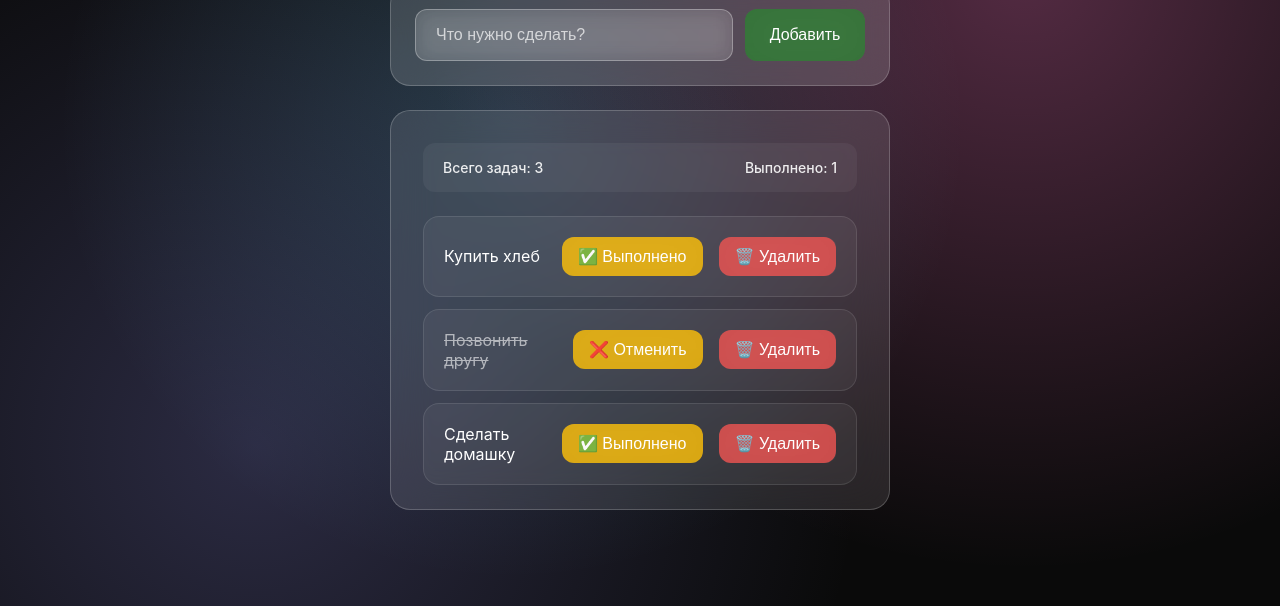
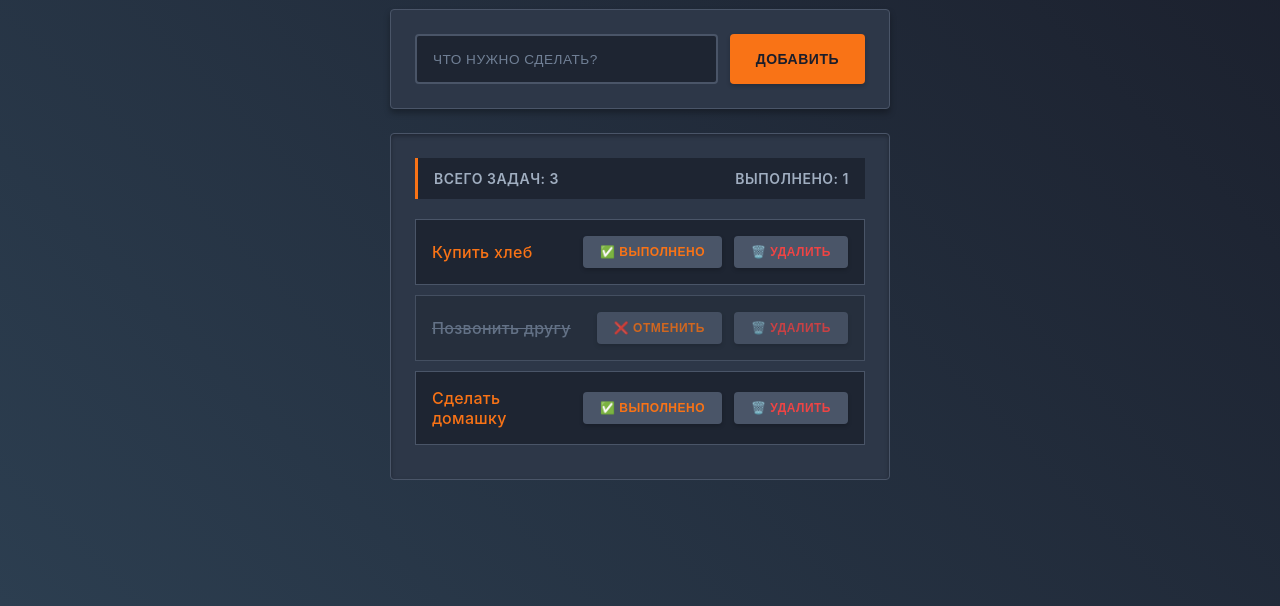
Before and after one commit to Reznikovv/to-do-list, a website built with Vite: page index.html in a window 1280 px wide. Shown: the part 194-800 px from the top of the page. Built offline with nearby package versions, Linux system fonts and the light colour scheme.

Commit message:
third commit

```diff
--- a/src/style.css
+++ b/src/style.css
@@ -5,19 +5,19 @@
 }
 
 body {
-    font-family: -apple-system, BlinkMacSystemFont, 'Segoe UI', sans-serif;
+    font-family: 'Inter', 'Helvetica Neue', -apple-system, BlinkMacSystemFont, sans-serif;
     min-height: 100vh;
-    background: #0a0a0a;
+    background: #1a1e2b;
     background-image:
-        radial-gradient(circle at 20% 80%, rgba(120, 119, 198, 0.3) 0%, transparent 50%),
-        radial-gradient(circle at 80% 20%, rgba(255, 119, 198, 0.3) 0%, transparent 50%),
-        radial-gradient(circle at 40% 40%, rgba(120, 219, 255, 0.2) 0%, transparent 50%);
+        linear-gradient(45deg, #2c3e50 0%, #1a1e2b 100%),
+        repeating-linear-gradient(45deg, rgba(255,255,255,0.02) 0px, rgba(255,255,255,0.02) 2px, transparent 2px, transparent 6px);
     padding: 20px;
     margin: 0;
     display: flex;
     align-items: center;
     justify-content: center;
     overflow: hidden;
+    color: #e9ecef;
 }
 
 .app {
@@ -30,171 +30,242 @@ body {
 }
 
 .header {
-    text-align: center;
+    text-align: left;
     flex-shrink: 0;
+    border-left: 4px solid #f97316;
+    padding-left: 16px;
 }
 
 h1 {
-    color: white;
+    color: #f97316;
     font-size: 2.5rem;
-    font-weight: 300;
-    margin-bottom: 8px;
+    font-weight: 700;
+    margin-bottom: 4px;
+    letter-spacing: -0.5px;
+    text-transform: uppercase;
+    text-shadow: 2px 2px 4px rgba(0,0,0,0.3);
+}
+
+.subtitle {
+    color: #a0aec0;
+    font-size: 0.9rem;
+    font-weight: 400;
+    letter-spacing: 0.5px;
 }
 
 .add-form {
-    background: rgba(255, 255, 255, 0.15);
-    backdrop-filter: blur(20px);
-    border: 1px solid rgba(255, 255, 255, 0.2);
-    border-radius: 20px;
+    background: #2d3748;
+    border: 1px solid #4a5568;
+    border-radius: 4px;
     padding: 24px;
     display: flex;
     gap: 12px;
     flex-shrink: 0;
+    box-shadow: 0 4px 6px rgba(0,0,0,0.3);
 }
 
 input[type="text"] {
     flex: 1;
-    padding: 16px 20px;
-    border: 1px solid rgba(255, 255, 255, 0.3);
-    border-radius: 12px;
-    background: rgba(255, 255, 255, 0.1);
-    color: white;
+    padding: 14px 16px;
+    border: 2px solid #4a5568;
+    border-radius: 4px;
+    background: #1e2532;
+    color: #f97316;
     font-size: 16px;
-    backdrop-filter: blur(10px);
+    font-weight: 500;
+    transition: all 0.2s ease;
 }
 
 input[type="text"]::placeholder {
-    color: rgba(255, 255, 255, 0.7);
+    color: #718096;
+    font-weight: 400;
+    text-transform: uppercase;
+    font-size: 0.85rem;
+    letter-spacing: 0.5px;
 }
 
 input[type="text"]:focus {
     outline: none;
-    border-color: rgba(255, 255, 255, 0.5);
-    background: rgba(255, 255, 255, 0.2);
+    border-color: #f97316;
+    background: #252e3b;
 }
 
 button {
-    padding: 16px 24px;
+    padding: 14px 24px;
     border: none;
-    border-radius: 12px;
-    font-size: 16px;
-    font-weight: 500;
+    border-radius: 4px;
+    font-size: 14px;
+    font-weight: 600;
     cursor: pointer;
-    transition: all 0.3s ease;
-    backdrop-filter: blur(20px);
+    transition: all 0.2s ease;
+    text-transform: uppercase;
+    letter-spacing: 0.5px;
+    box-shadow: 0 2px 4px rgba(0,0,0,0.2);
 }
 
 .btn-add {
-    background: rgba(46, 125, 50, 0.8);
-    color: white;
+    background: #f97316;
+    color: #1a1e2b;
     min-width: 120px;
+    border: 2px solid transparent;
 }
 
 .btn-add:hover {
-    background: rgba(46, 125, 50, 1);
+    background: transparent;
+    border-color: #f97316;
+    color: #f97316;
     transform: translateY(-2px);
+    box-shadow: 0 4px 12px rgba(249, 115, 22, 0.3);
 }
 
 .tasks-container {
-    background: rgba(255, 255, 255, 0.1);
-    backdrop-filter: blur(20px);
-    border: 1px solid rgba(255, 255, 255, 0.2);
-    border-radius: 20px;
-    padding: 32px;
+    background: #2d3748;
+    border: 1px solid #4a5568;
+    border-radius: 4px;
+    padding: 24px;
     flex: 1;
     min-height: 200px;
     max-height: 400px;
     overflow-y: auto;
     scrollbar-width: thin;
-    scrollbar-color: rgba(255,255,255,0.3) transparent;
+    scrollbar-color: #f97316 #1e2532;
+    box-shadow: inset 0 2px 4px rgba(0,0,0,0.3);
 }
 
 .counter {
     display: flex;
     justify-content: space-between;
-    margin-bottom: 24px;
-    padding: 16px 20px;
-    background: rgba(255, 255, 255, 0.05);
-    border-radius: 12px;
-    color: rgba(255, 255, 255, 0.9);
+    margin-bottom: 20px;
+    padding: 12px 16px;
+    background: #1e2532;
+    border-left: 3px solid #f97316;
+    color: #f97316;
     font-size: 14px;
-    font-weight: 500;
+    font-weight: 600;
+    text-transform: uppercase;
+    letter-spacing: 0.5px;
+}
+
+.counter span {
+    color: #a0aec0;
+}
+
+.counter span strong {
+    color: #f97316;
+    font-size: 1.2rem;
+    margin-left: 4px;
 }
 
 .task {
     display: flex;
     align-items: center;
-    gap: 16px;
-    padding: 20px;
-    background: rgba(255, 255, 255, 0.05);
-    border-radius: 16px;
-    margin-bottom: 12px;
-    transition: all 0.3s ease;
-    border: 1px solid rgba(255, 255, 255, 0.1);
+    gap: 12px;
+    padding: 16px;
+    background: #1e2532;
+    margin-bottom: 10px;
+    transition: all 0.2s ease;
+    border: 1px solid #4a5568;
+    position: relative;
+    overflow: hidden;
+}
+
+.task::before {
+    content: '';
+    position: absolute;
+    left: 0;
+    top: 0;
+    height: 100%;
+    width: 3px;
+    background: #f97316;
+    transform: scaleY(0);
+    transition: transform 0.2s ease;
+}
+
+.task:hover::before {
+    transform: scaleY(1);
 }
 
 .task:hover {
-    background: rgba(255, 255, 255, 0.1);
+    border-color: #f97316;
     transform: translateX(4px);
+    box-shadow: -4px 4px 0 rgba(249, 115, 22, 0.2);
+}
+
+.task.completed {
+    opacity: 0.8;
+    background: #252e3b;
 }
 
 .task.completed .task-text {
     text-decoration: line-through;
-    opacity: 0.6;
+    color: #718096;
 }
 
 .task-text {
     flex: 1;
-    color: white;
+    color: #f97316;
     font-size: 16px;
-    font-weight: 400;
+    font-weight: 500;
+    letter-spacing: 0.3px;
 }
 
 .btn-toggle {
-    background: rgba(255, 193, 7, 0.8);
-    color: white;
-    padding: 10px 16px;
-    min-width: 100px;
+    background: #4a5568;
+    color: #f97316;
+    padding: 8px 16px;
+    min-width: 90px;
+    font-size: 12px;
+    border: 1px solid transparent;
 }
 
 .btn-toggle:hover {
-    background: rgba(255, 193, 7, 1);
+    background: #f97316;
+    color: #1a1e2b;
+    border-color: #f97316;
 }
 
 .btn-delete {
-    background: rgba(239, 83, 80, 0.8);
-    color: white;
-    padding: 10px 16px;
+    background: #4a5568;
+    color: #ef4444;
+    padding: 8px 16px;
+    min-width: 70px;
+    font-size: 12px;
+    border: 1px solid transparent;
 }
 
 .btn-delete:hover {
-    background: rgba(239, 83, 80, 1);
+    background: #ef4444;
+    color: #1a1e2b;
+    border-color: #ef4444;
 }
 
 .empty {
     text-align: center;
-    color: rgba(255, 255, 255, 0.6);
-    font-style: italic;
-    padding: 40px;
+    color: #718096;
+    font-weight: 500;
+    padding: 40px 20px;
+    border: 2px dashed #4a5568;
+    text-transform: uppercase;
+    letter-spacing: 1px;
+    font-size: 0.9rem;
 }
 
 /* Кастомный скроллбар для Webkit */
 .tasks-container::-webkit-scrollbar {
-    width: 6px;
+    width: 8px;
 }
 
 .tasks-container::-webkit-scrollbar-track {
-    background: rgba(255,255,255,0.05);
-    border-radius: 3px;
+    background: #1e2532;
 }
 
 .tasks-container::-webkit-scrollbar-thumb {
-    background: rgba(255,255,255,0.3);
-    border-radius: 3px;
+    background: #f97316;
+    border: 2px solid #1e2532;
 }
 
 .tasks-container::-webkit-scrollbar-thumb:hover {
-    background: rgba(255,255,255,0.5);
+    background: #fdba74;
 }
 
 /* Адаптивность */
@@ -216,15 +287,21 @@ button {
         flex-direction: column;
     }
 
+    .btn-add {
+        width: 100%;
+        padding: 16px;
+    }
+
     .task {
         flex-direction: column;
         align-items: stretch;
-        gap: 12px;
+        gap: 10px;
         padding: 16px;
     }
 
     .btn-toggle, .btn-delete {
         flex: 1;
         padding: 12px;
+        min-width: auto;
     }
 }
```
